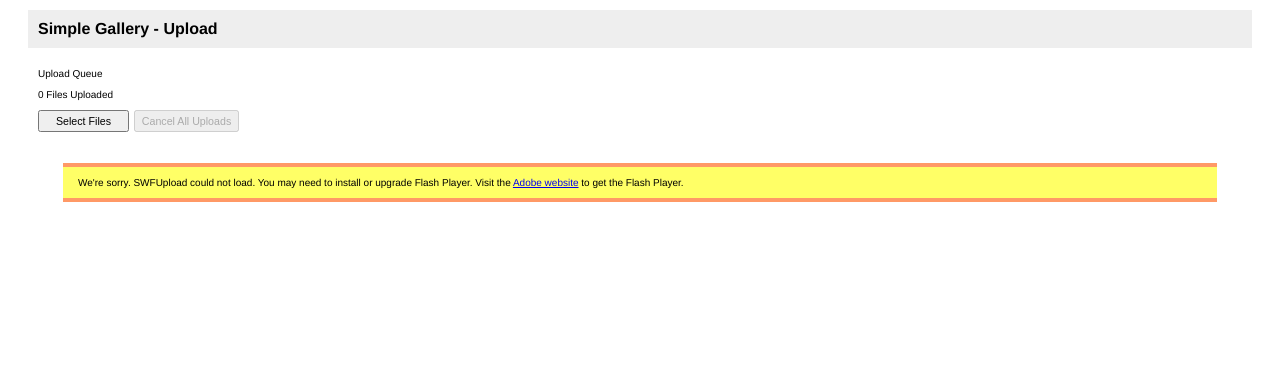
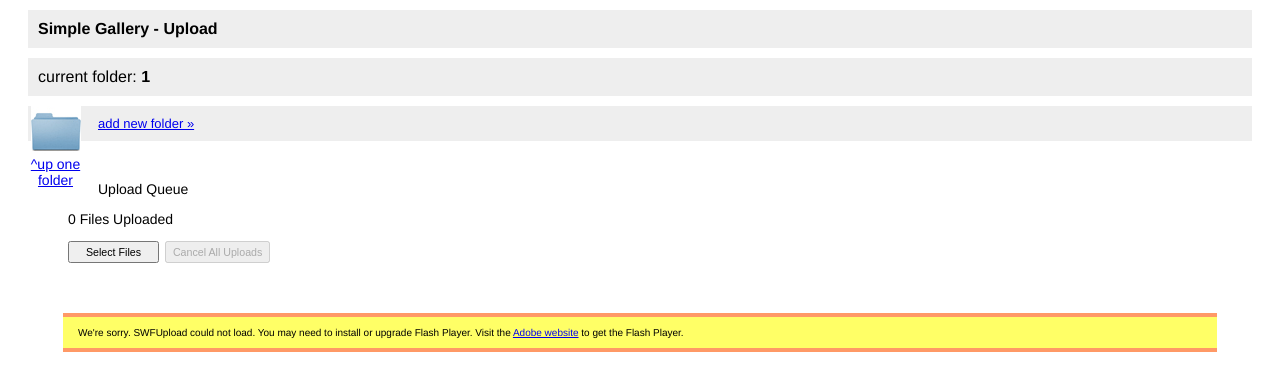
Before and after one commit to jimmynyny/simple-php-gallery, a PHP site: page /upload/index.php?folder=1 in a window 1280 px wide. Shown: the top 391 px of the page. Run offline with PHP 8.4, Linux system fonts and the light colour scheme; data that the repository does not hold is empty; some libraries are stand-ins or nearby versions.

Commit message:
added ability to create folders upon upload. fancy lightbox for upload.

```diff
--- /dev/null
+++ b/includes/js/folders.js
@@ -0,0 +1,44 @@
+var perPage = 10;
+
+$(document).ready(function()
+{
+	loadAllData();
+});
+function loadAllData()
+{
+	$("#output").empty();
+	$("#output").append("<p style=\"text-align:center;\"><img src=\"../includes/spinner.gif\"><br/>Please Wait...</p>");
+	if($.url.param("folder") != "")
+	{
+  $.ajax({
+    type: "GET",
+    url: "../includes/filelist.php?folder=" + $.url.param("folder"),
+    dataType: "xml",
+    success: parseXml
+  });
+	}
+	else
+	{
+  $.ajax({
+    type: "GET",
+    url: "../includes/filelist.php",
+    dataType: "xml",
+    success: parseXml
+  });
+	}
+}
+
+function parseXml(xml)
+{
+	$("#output").empty();
+	folder = "";
+	if($.url.param("folder") != "")
+	{
+		folder = $.url.param("folder");
+	}
+ 	$(xml).find("dir").each(function(fn)
+	{
+	   $("#output").append("<div class='gallery_folder'><a href='index.php?folder=" + $.url.param("folder") + $(this).find("filename").text() + "/'><img src='../includes/folder.jpg'>" + $(this).find("filename").text() + "</a></div>");
+	});
+	$("#output").append("<div style=\"clear:both;\"></div>");
+}
--- a/includes/main.css
+++ b/includes/main.css
@@ -5,10 +5,10 @@ body {
 }
 div.gallery_folder {
 	font-size:1.4em;
-	width:165px;
-	height:155px;
+	width:65px;
+	height:55px;
 	float:left;
-	margin: 0 10px 30px 10px;
+	margin: 0 10px 30px 15px;
 	text-align:center;
 }
 div.gallery_image {
@@ -16,10 +16,12 @@ div.gallery_image {
 	width:165px;
 	height:155px;
 	float:left;
-	margin: 0 10px 30px 10px;
+	margin: 0 10px 30px 15px;
 	text-align:center;
 }
-
+a img {
+	text-decoration:none;
+}
 h1
 {
 	font-size:1.6em;
@@ -32,6 +34,14 @@ form
 {
 	padding:10px;
 	margin:10px 20px;
+}
+
+div#newFolder
+{
+	font-size:1.3em;
+	padding:10px;
+	margin:10px 20px;
+	background-color:#EEE;
 }
 
 div#folderHeader
@@ -77,3 +87,13 @@ div#footer
 	margin:10px 20px;
 	font-size:1.0em;
 }
+div#divSWFUploadUI
+{
+	padding:10px;
+	margin:10px 20px;
+	font-size:1.4em;
+}
+#errorText
+{
+	color:red;
+}
--- a/includes/thumbnailgen.php
+++ b/includes/thumbnailgen.php
@@ -7,7 +7,7 @@ if($_GET["folder"] && (substr($_GET["folder"],0,1) == "." || preg_match("/.+\.\.
 }
 $imagefolder=$_SERVER["DOCUMENT_ROOT"]."/images/".$_GET["folder"];
 $thumbsfolder=$_SERVER["DOCUMENT_ROOT"]."/thumbs/".$_GET["folder"];
-$pics=directory($imagefolder,"jpg,JPG,JPEG,jpeg,png,PNG");
+$pics=directory($imagefolder,"jpg,JPG,JPEG,jpeg,png,PNG,gif,GIF");
 $pics=ditchtn($pics,"tn_");
 if (!file_exists($thumbsfolder))
 {
--- a/upload/index.php
+++ b/upload/index.php
@@ -1,7 +1,40 @@
-<!DOCTYPE html PUBLIC "-//W3C//DTD XHTML 1.0 Transitional//EN" "http://www.w3.org/TR/xhtml1/DTD/xhtml1-transitional.dtd">
+<?
+	if($_GET["folder"] && (substr($_GET["folder"],0,1) == "." || preg_match("/.+\.\..+/", $_GET["folder"])))
+	{
+		echo "no no no.";
+		return;
+	}
+
+	function handleError() {
+	    trigger_error('ERROR CREATING FOLDER');
+	}
+
+	if($_GET["cmd"] && $_GET["cmd"] == "add")
+	{
+		if($_GET["folder"])
+		{
+			$dirToAdd = $_SERVER["DOCUMENT_ROOT"]."/images/".$_GET["folder"];
+			$rs = @mkdir( $dirToAdd, '0777' );
+			@handleError();
+			if( $rs )
+			{
+				echo "%%SUCCESS%% " . $dirToAdd;
+			}
+			else
+			{
+				echo "Problem creating " . $_GET["folder"];
+			}
+		}
+		else
+		{
+			echo "Sorry - Folder name cannot be blank.";
+		}
+		return;
+	}
+?><!DOCTYPE html PUBLIC "-//W3C//DTD XHTML 1.0 Transitional//EN" "http://www.w3.org/TR/xhtml1/DTD/xhtml1-transitional.dtd">
 <html xmlns="http://www.w3.org/1999/xhtml" >
 <head>
-<title>SWFUpload Demos - Overlay Demo</title>
+<title>Simple PHP Gallery - Upload</title>
 <link href="css/default.css" rel="stylesheet" type="text/css" />
 <style type="text/css">
 	.swfupload {
@@ -20,6 +53,7 @@
 <script type="text/javascript" src="includes/plugins/swfupload.queue.js"></script>
 <script type="text/javascript" src="includes/js/fileprogress.js"></script>
 <script type="text/javascript" src="includes/js/handlers.js"></script>
+<script type="text/javascript" src="../includes/js/folders.js"></script>
 <script type="text/javascript">
 var swfu;
 
@@ -65,13 +99,77 @@ SWFUpload.onload = function () {
 
 	swfu = new SWFUpload(settings);
 }
-
+function showAddFolder()
+{
+	$("#newFolder").empty();
+	$("#newFolder").css('opacity',0.0);
+	$("#newFolder").append("Folder Name:&nbsp;<input type=\"text\" id=\"newFolderName\">&nbsp;<input type=\"submit\" value=\"Add\" onclick=\"addNewFolder($('#newFolderName').val());return false;\"><input type=\"submit\" value=\"Cancel\" onclick=\"resetAddFolder();return false;\"><span style=\"display:block;clear:both;\" id=\"errorText\"></span>")
+	$("#newFolder").animate({opacity:1.0},500);
+	$("#errorText").css('opacity',0.0);
+}
+function resetAddFolder()
+{
+	$("#newFolder").animate({opacity:0.0},200,function(){
+		$("#newFolder").empty();
+		$("#newFolder").append("<a href=\"javascript:void(0);\" onClick=\"javascript:showAddFolder();\">add new folder &raquo;</a>");
+		$("#newFolder").animate({opacity:1.0},200);
+	});
+}
+function addNewFolder(folderName)
+{
+  	$.ajax({
+	    type: "GET",
+	    url: "index.php?cmd=add&folder=" + escape($.url.param("folder") + folderName),
+	    dataType: "text",
+	    success: function (text){
+			if(text.indexOf("%%SUCCESS%%") != -1)
+			{
+				$("#output").empty();
+				loadAllData();
+				$("#newFolder").animate({opacity:0.0},200,function(){
+					$("#newFolder").empty();
+					$("#newFolder").append("<a href=\"javascript:void(0);\" onClick=\"javascript:showAddFolder();\">add new folder &raquo;</a>");
+					$("#newFolder").animate({opacity:1.0},200);
+				});
+			}
+			else
+			{
+				$("#errorText").animate({opacity:0.0},100);
+				$("#errorText").empty();
+				$("#errorText").append(text);
+				$("#errorText").animate({opacity:1.0},500);
+			}
+		}
+	  });
+}
 </script>
 </head>
 <body>
 <div id="content">
 
 	<h1>Simple Gallery - Upload</h1>
+	<?
+	if($_GET["folder"] != "")
+	{
+		echo "<div id=\"folderHeader\">current folder: <span id=\"folderName\">".$_GET["folder"]."</span></div>";
+	}
+	else
+	{
+		echo "<div id=\"folderHeader\">current folder: <span id=\"folderName\">root folder</span></div>";
+	}
+	?>
+	<?
+	if($_GET["folder"] != "" && dirname($_GET["folder"]) != ".")
+	{
+		echo "<div class='gallery_folder'><a href='index.php?folder=" . dirname($_GET["folder"]) . "/'><img src='/includes/folder.jpg'>^up one folder</a></div>";
+	}
+	else if($_GET["folder"] != "")
+	{
+		echo "<div class='gallery_folder'><a href='index.php'><img src='/includes/folder.jpg'>^up one folder</a></div>";
+	}
+	?>
+	<div id="output"></div>
+	<div id="newFolder"><a href="javascript:void(0);" onClick="javascript:showAddFolder();">add new folder &raquo;</a></div>
 	<form id="form1" action="index.php" method="post" enctype="multipart/form-data">
 
 		<div id="divSWFUploadUI">
--- a/upload/upload.php
+++ b/upload/upload.php
@@ -61,7 +61,7 @@ Notes:
 	$save_path = $_SERVER["DOCUMENT_ROOT"] . "/images/";				// The path were we will save the file (getcwd() may not be reliable and should be tested in your environment)
 	$upload_name = "Filedata";
 	$max_file_size_in_bytes = 2147483647;				// 2GB in bytes
-	$extension_whitelist = array("jpg", "gif", "png", "txt");	// Allowed file extensions
+	$extension_whitelist = array("jpg", "gif", "png");	// Allowed file extensions, all lower case
 	$valid_chars_regex = '.A-Z0-9_ !@#$%^&()+={}\[\]\',~`-';				// Characters allowed in the file name (in a Regular Expression format)
 
 // Other variables
@@ -125,7 +125,7 @@ Notes:
 	$file_extension = $path_info["extension"];
 	$is_valid_extension = false;
 	foreach ($extension_whitelist as $extension) {
-		if ($file_extension == $extension) {
+		if (strtolower($file_extension) == $extension) {
 			$is_valid_extension = true;
 			break;
 		}
```
Also changed, not shown: includes/js/gallery.js (+12 -4 lines), index.php (+42 -13 lines), includes/folder.jpg, includes/spinner.gif (added).
